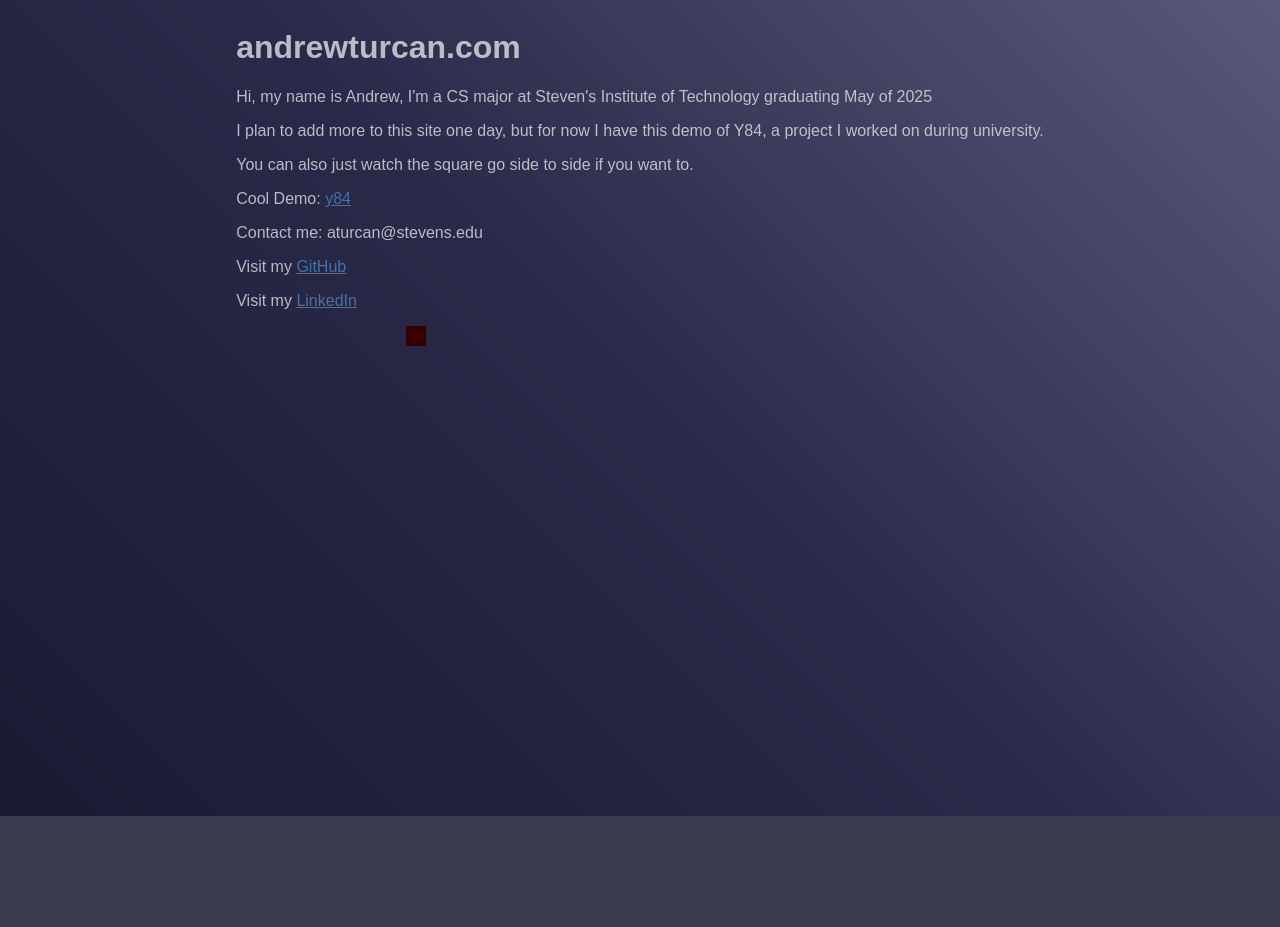
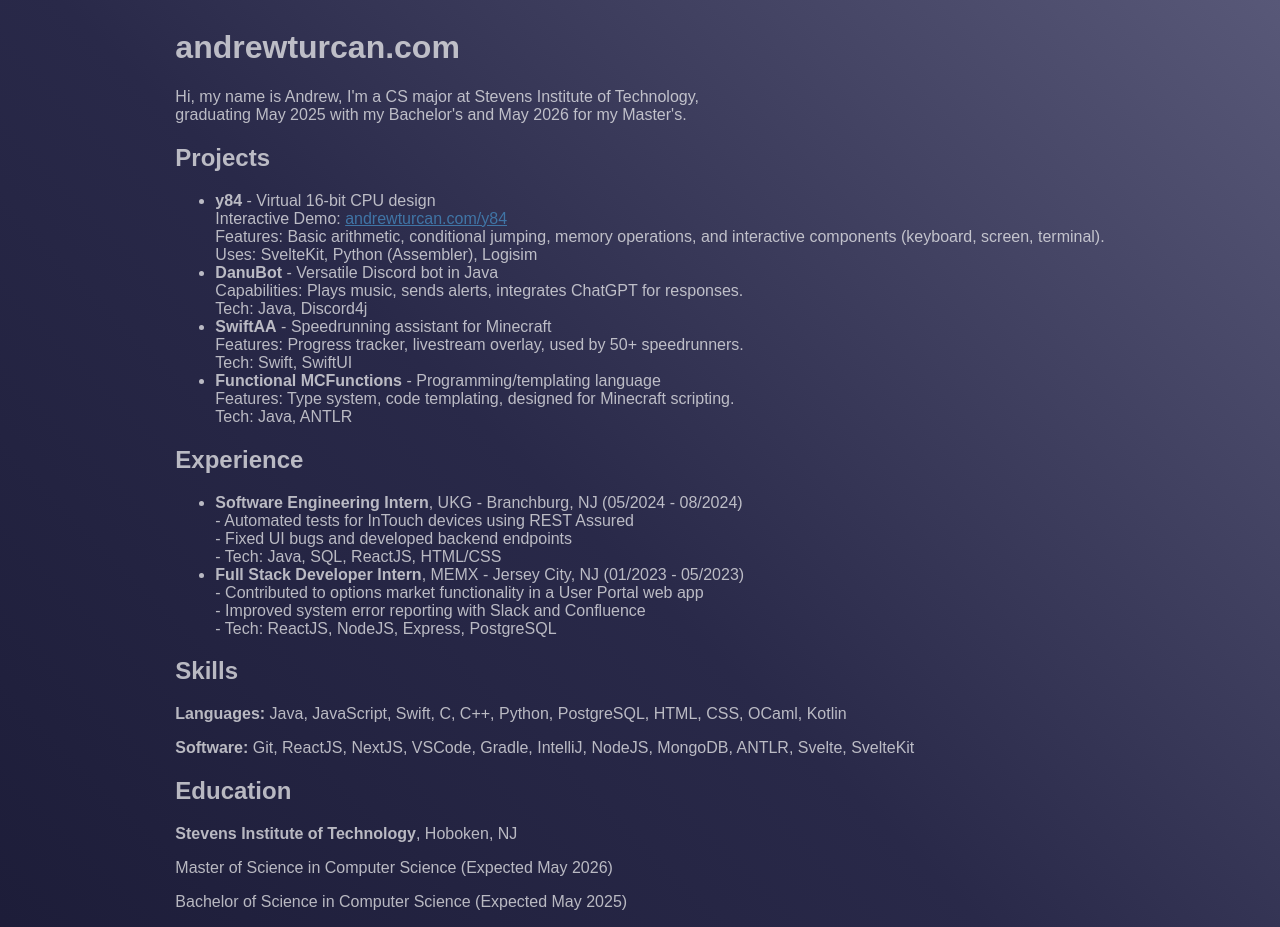
Before and after one commit to Slackow/y84-demo, a SvelteKit app: page / in a window 1280 px wide. Shown: the top 927 px of the page. Before the commit the page ends 816 px from the top, so only its background shows below. Built offline with nearby package versions, Linux system fonts and the light colour scheme.

Commit message:
Update information, and flesh out landing page a bit

```diff
--- a/src/routes/+page.svelte
+++ b/src/routes/+page.svelte
@@ -23,15 +23,62 @@
 
 <h1>andrewturcan.com</h1>
 
-<p>Hi, my name is Andrew, I'm a CS major at Steven's Institute of Technology graduating May of 2025</p>
-<p>I plan to add more to this site one day, but for now I have this demo of Y84, a project I worked on during university.</p>
+<p>Hi, my name is Andrew, I'm a CS major at Stevens Institute of Technology,<br> graduating May 2025 with my Bachelor's and May 2026 for my Master's.</p>
+
+<h2>Projects</h2>
+
+<ul>
+	<li><strong>y84</strong> - Virtual 16-bit CPU design
+		<br>Interactive Demo: <a href="https://andrewturcan.com/y84" target="_blank">andrewturcan.com/y84</a>
+		<br>Features: Basic arithmetic, conditional jumping, memory operations, and interactive components (keyboard, screen, terminal).
+		<br>Uses: SvelteKit, Python (Assembler), Logisim
+	</li>
+	<li><strong>DanuBot</strong> - Versatile Discord bot in Java
+		<br>Capabilities: Plays music, sends alerts, integrates ChatGPT for responses.
+		<br>Tech: Java, Discord4j
+	</li>
+	<li><strong>SwiftAA</strong> - Speedrunning assistant for Minecraft
+		<br>Features: Progress tracker, livestream overlay, used by 50+ speedrunners.
+		<br>Tech: Swift, SwiftUI
+	</li>
+	<li><strong>Functional MCFunctions</strong> - Programming/templating language
+		<br>Features: Type system, code templating, designed for Minecraft scripting.
+		<br>Tech: Java, ANTLR
+	</li>
+</ul>
+
+<h2>Experience</h2>
+
+<ul>
+	<li><strong>Software Engineering Intern</strong>, UKG - Branchburg, NJ (05/2024 - 08/2024)
+		<br>- Automated tests for InTouch devices using REST Assured
+		<br>- Fixed UI bugs and developed backend endpoints
+		<br>- Tech: Java, SQL, ReactJS, HTML/CSS
+	</li>
+	<li><strong>Full Stack Developer Intern</strong>, MEMX - Jersey City, NJ (01/2023 - 05/2023)
+		<br>- Contributed to options market functionality in a User Portal web app
+		<br>- Improved system error reporting with Slack and Confluence
+		<br>- Tech: ReactJS, NodeJS, Express, PostgreSQL
+	</li>
+</ul>
+
+<h2>Skills</h2>
+
+<p><strong>Languages:</strong> Java, JavaScript, Swift, C, C++, Python, PostgreSQL, HTML, CSS, OCaml, Kotlin</p>
+<p><strong>Software:</strong> Git, ReactJS, NextJS, VSCode, Gradle, IntelliJ, NodeJS, MongoDB, ANTLR, Svelte, SvelteKit</p>
+
+<h2>Education</h2>
+
+<p><strong>Stevens Institute of Technology</strong>, Hoboken, NJ</p>
+<p>Master of Science in Computer Science (Expected May 2026)</p>
+<p>Bachelor of Science in Computer Science (Expected May 2025)</p>
+<p><strong>Relevant Courses:</strong> Computer Architecture, Compilers, Systems Programming, Web Programming, System Administration,<br> Theory of Computation, Discrete Math, Algorithms, Data Structures</p>
+
 <p>You can also just watch the square go side to side if you want to.</p>
-<p>Cool Demo: <a href="/y84">y84</a></p>
-
-
-<p>Contact me: aturcan@stevens.edu</p>
-<p>Visit my <a bind:this={gh} href="/" target="_blank">GitHub</a></p>
-<p>Visit my <a href="https://www.linkedin.com/in/andrew-turcan/" target="_blank">LinkedIn</a></p>
 <canvas bind:this={canvas} width="200" height="20"></canvas>
 
+<p>Contact me: <a href="mailto:aturcan@stevens.edu">aturcan@stevens.edu</a></p>
+<p>Visit my <a bind:this={gh} href="https://github.com/Slackow" target="_blank">GitHub</a></p>
+<p>Visit my <a href="https://www.linkedin.com/in/andrew-turcan/" target="_blank">LinkedIn</a></p>
+
 <svelte:head><title>andrewturcan.com</title></svelte:head>
```
